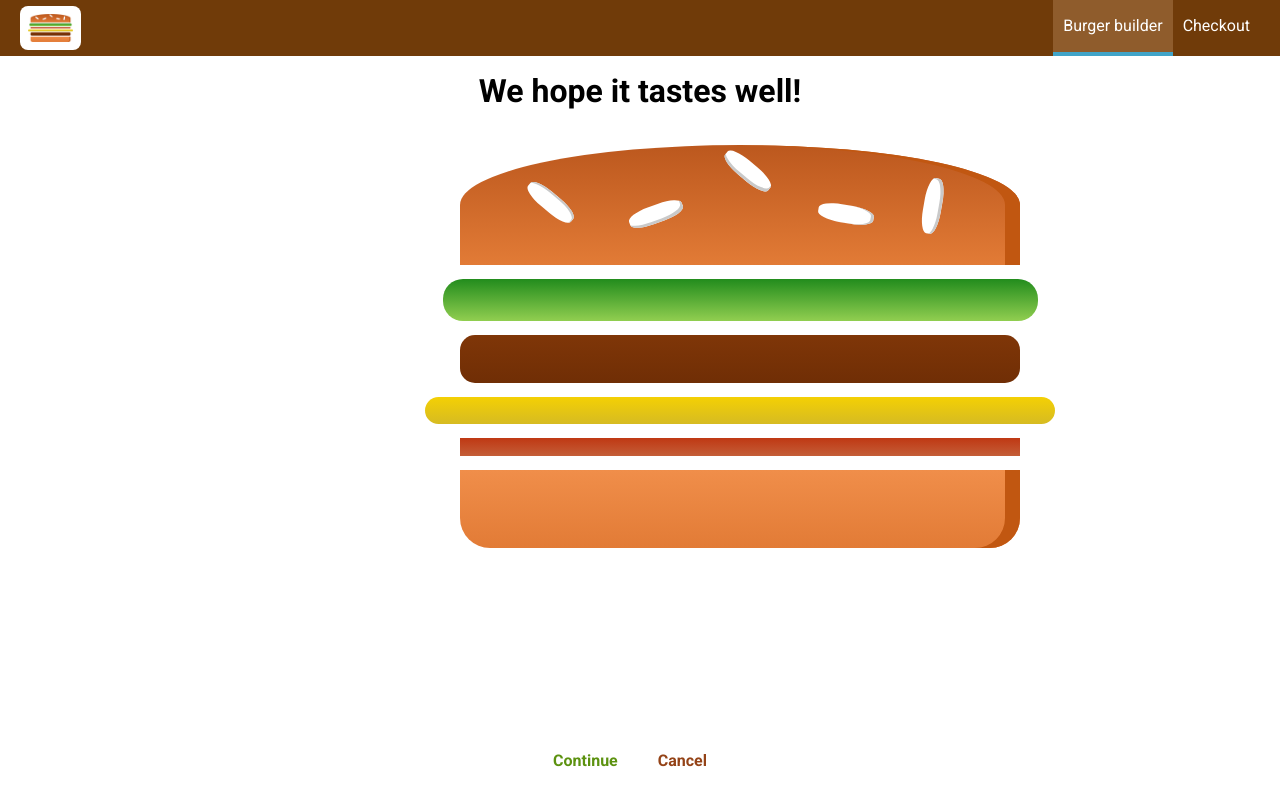
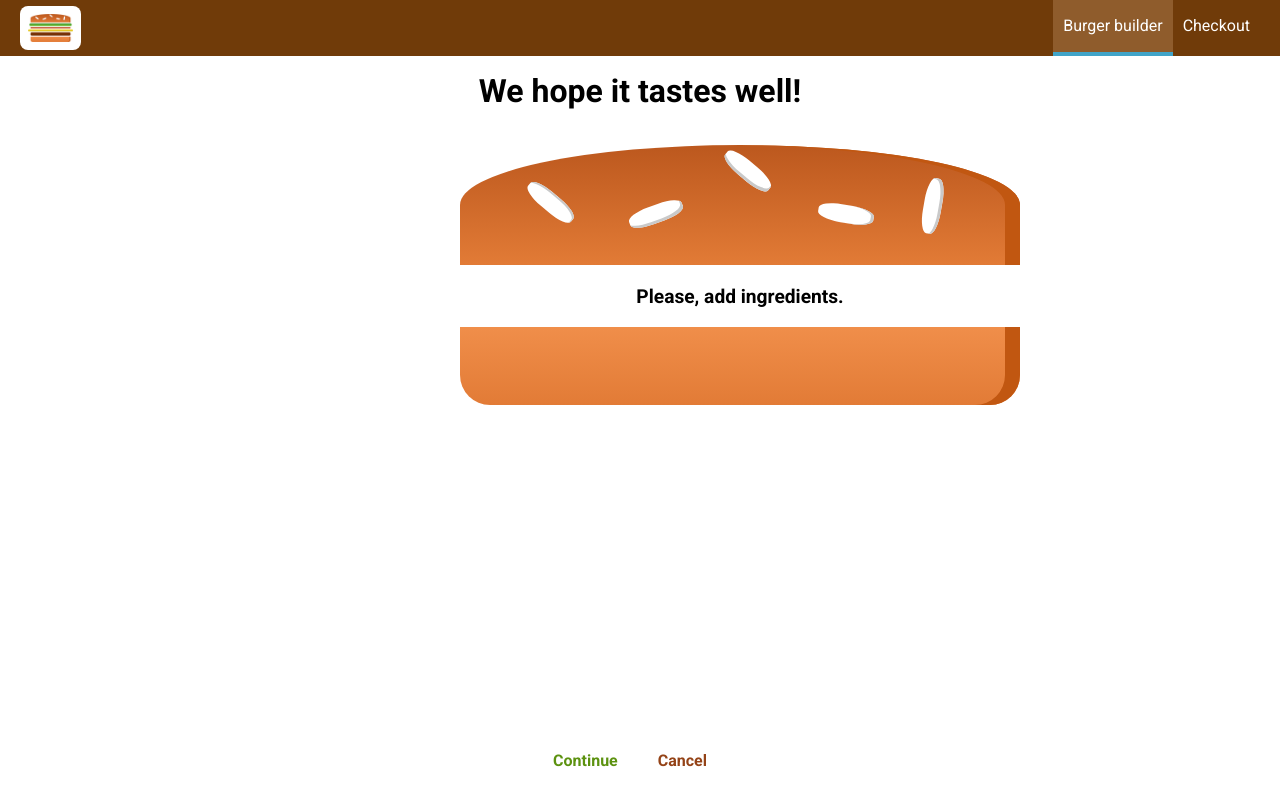
Before and after one commit to bartlomiejwiejak/burger-project, a React (Create React App) app: page /checkout in a window 1280 px wide. Built offline with nearby package versions, Linux system fonts and the light colour scheme.

Commit message:
passing queryParams to Checkout.js

```diff
--- a/src/containers/BurgerBuilder/BurgerBuilder.js
+++ b/src/containers/BurgerBuilder/BurgerBuilder.js
@@ -97,7 +97,12 @@ class BurgerBuilder extends Component {
     //       purchasing: false
     //     })
     //   })
-    this.props.history.push({ pathname: '/checkout' });
+    let queryParams = [];
+    for (let ingredient in this.state.ingredients) {
+      queryParams.push(encodeURIComponent(ingredient) + '=' + encodeURIComponent(this.state.ingredients[ingredient]))
+    }
+    queryParams = queryParams.join('&')
+    this.props.history.push({ pathname: '/checkout', search: '?' + queryParams });
   }
   componentDidMount() {
     axios.get('/ingredients.json')
--- a/src/containers/Checkout/Checkout.js
+++ b/src/containers/Checkout/Checkout.js
@@ -2,12 +2,19 @@ import React, { Component } from 'react'
 import CheckoutSummary from '../../components/Order/CheckoutSummary/CheckoutSummary';
 class Checkout extends Component {
   state = {
-    ingredients: {
-      salad: 1,
-      meat: 1,
-      cheese: 1,
-      bacon: 1
+    ingredients: null
+  }
+
+  componentDidMount() {
+    const query = new URLSearchParams(this.props.location.search);
+    let ingredients = {};
+    for (let param of query.entries()) {
+      console.log(param)
+      ingredients[param[0]] = +param[1]
     }
+    this.setState({
+      ingredients
+    })
   }
 
   checkoutCancelledHandler = () => {
```
